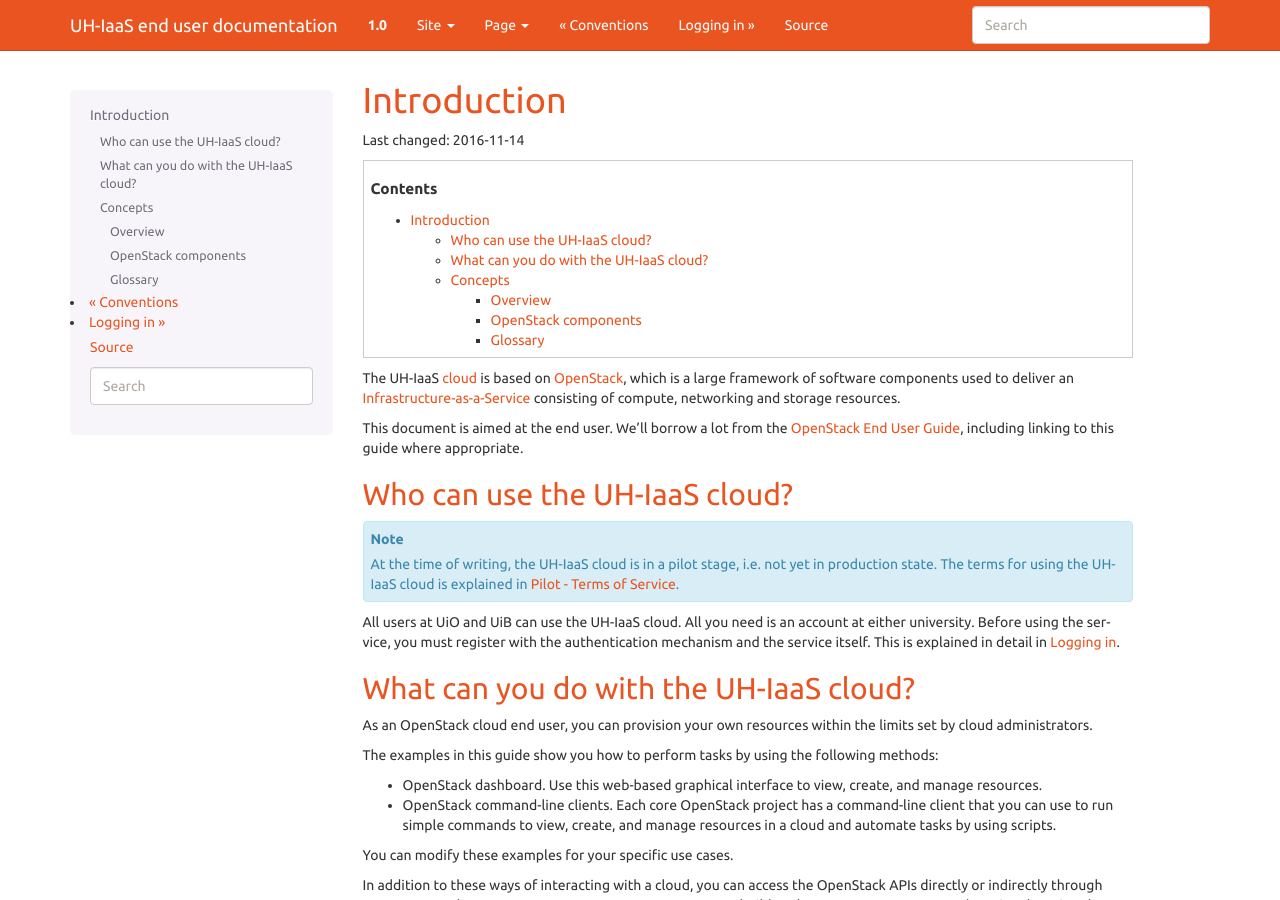
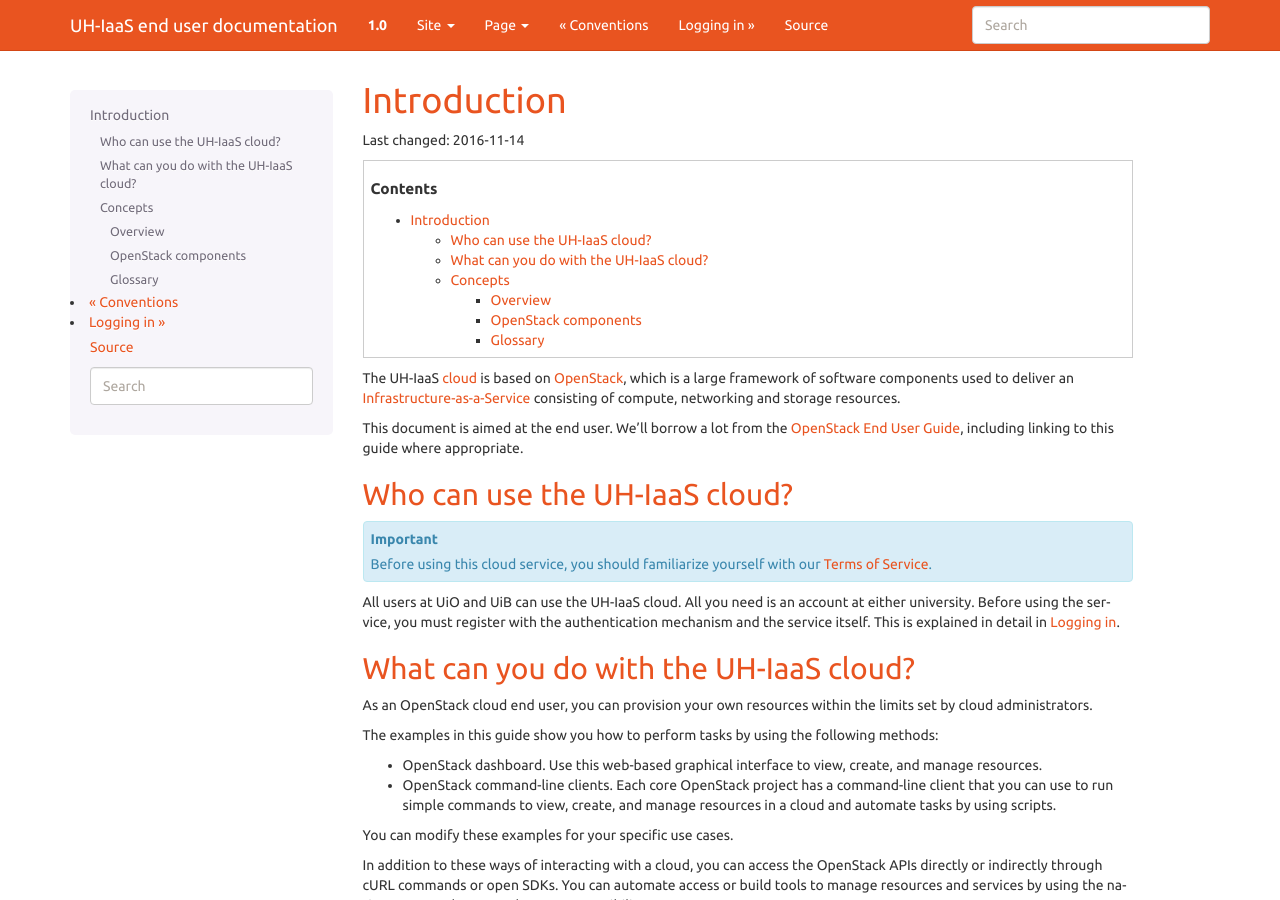
Before and after one commit to norcams/docs-enduser, a Sphinx documentation site: the page built from docs/intro.rst, in a window 1280 px wide and 900 px high. Built offline with Sphinx 7.4.7, drawn with Linux system fonts in a browser that asks for light colours.

Commit message:
no longer pilot

```diff
--- a/docs/intro.rst
+++ b/docs/intro.rst
@@ -29,13 +29,12 @@ appropriate.
 Who can use the UH-IaaS cloud?
 ------------------------------
 
-.. _Pilot - Terms of Service: pilot.html
+.. _Terms of Service: terms-of-service.html
 .. _Logging in: login.html
 
-.. NOTE::
-   At the time of writing, the UH-IaaS cloud is in a pilot stage,
-   i.e. not yet in production state. The terms for using the UH-IaaS
-   cloud is explained in `Pilot - Terms of Service`_.
+.. IMPORTANT::
+   Before using this cloud service, you should familiarize yourself
+   with our `Terms of Service`_.
 
 All users at UiO and UiB can use the UH-IaaS cloud. All you need is an
 account at either university. Before using the service, you must
```
